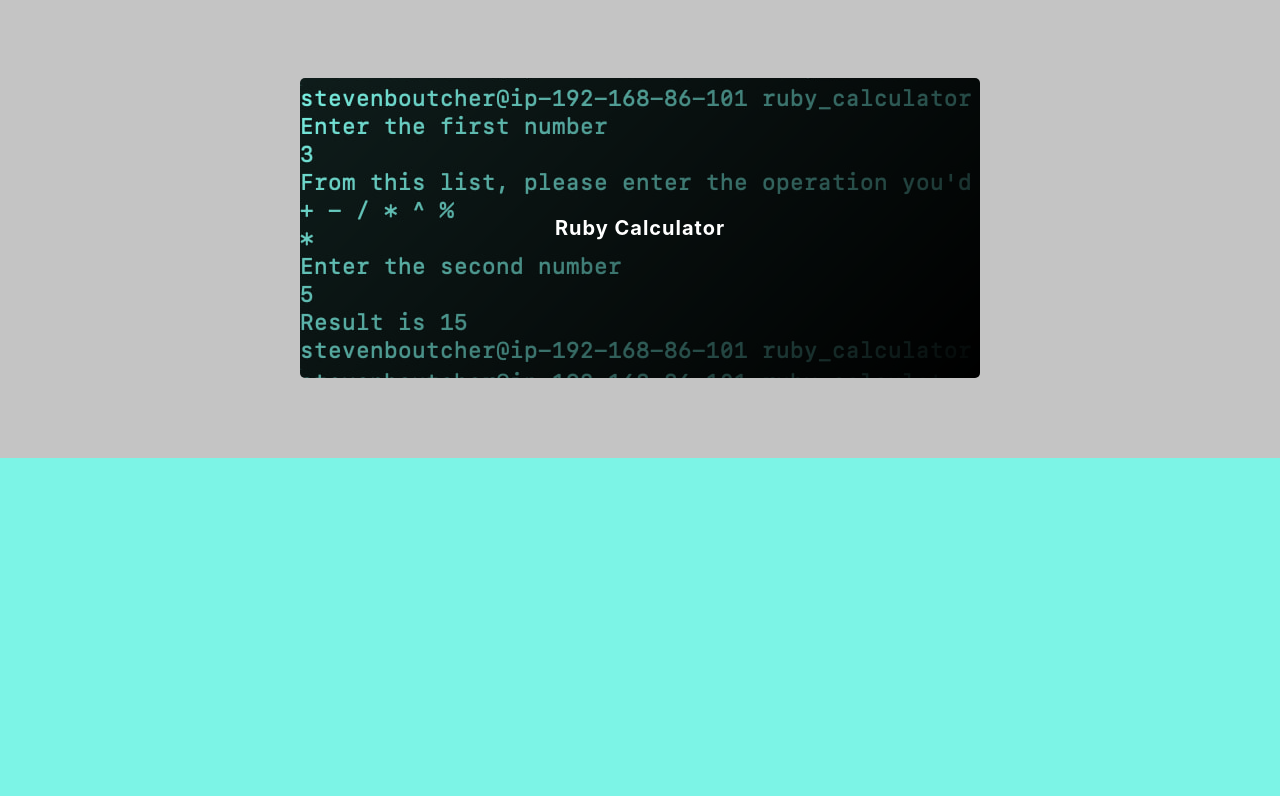
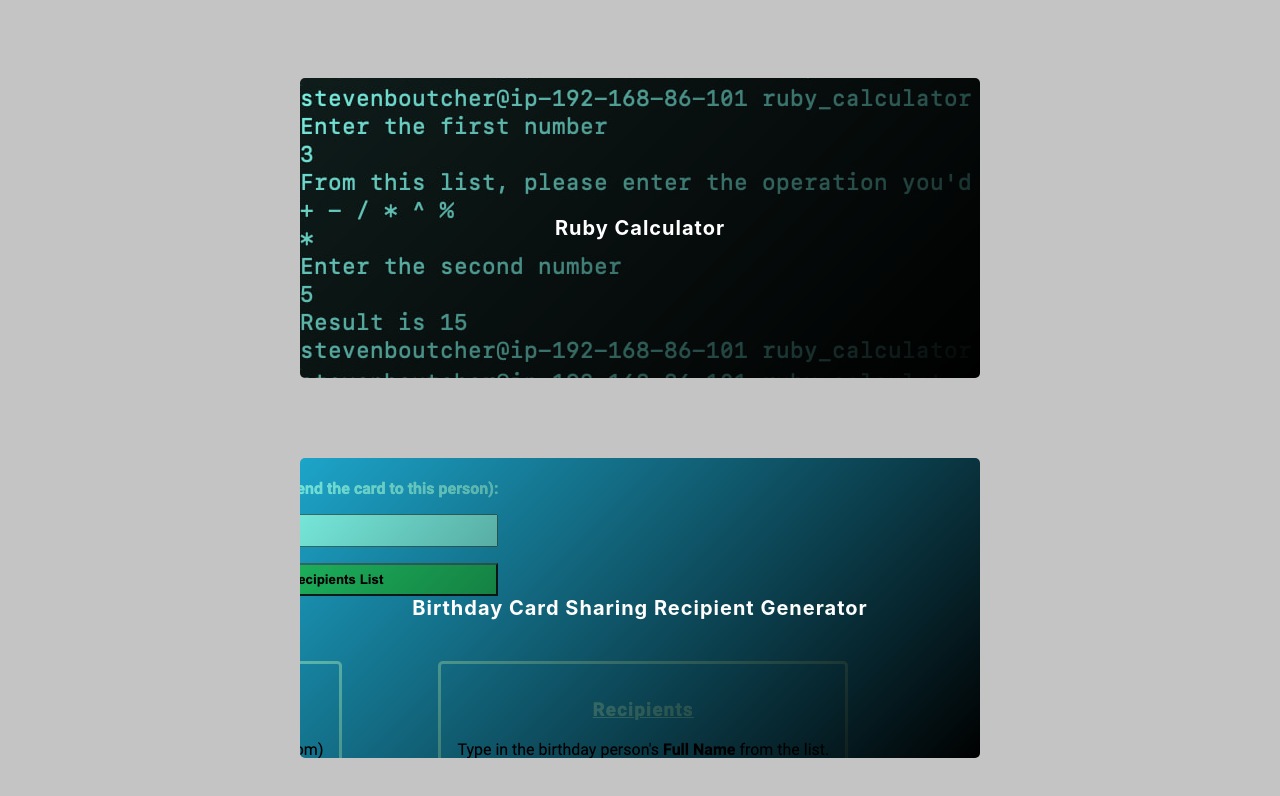
Before and after one commit to steven-the-qa/old-website, a React (Create React App) app in the folder client/: page /projects in a window 1280 px wide. Shown: the part 1543-2339 px from the top of the page. Before the commit the page ends 2001 px from the top, so only its background shows below. Built offline with nearby package versions, Linux system fonts and the light colour scheme.

Commit message:
add birthday card sharing recipients generator app to side projects

```diff
--- a/client/src/App.css
+++ b/client/src/App.css
@@ -71,6 +71,7 @@ h1, h3 {
   /* SIDE PROJECTS */
   --medicareandmore: url('images/sideprojects/medicareMore.JPG');
   --rubycalculator: url('images/sideprojects/rubyCalculator.jpeg');
+  --bdaycardrecipgenerator: url('images/sideprojects/bdaycardrecipgenerator.png');
 
   /* SOCIAL MEDIA */
   --linkedin: url('images/socials/LinkedIn.svg');
@@ -767,6 +768,12 @@ h1, h3 {
   background-position: left;
 }
 
+#bdaycardrecipgenerator {
+  background-image: var(--bdaycardrecipgenerator), linear-gradient(-45deg, black, white);
+  background-color: var(--blue);
+  background-blend-mode: multiply;
+  background-position: right;
+}
 @media (min-width: 800px) {
   .sideProject, .sideProject-description {
     width: 50%;
--- a/client/src/data/sideProjects.json
+++ b/client/src/data/sideProjects.json
@@ -23,5 +23,18 @@
         ],
         "repo": "https://github.com/boutchersj/ruby_calculator",
         "live": ""
+    },
+    "bdaycardrecipgenerator": {
+        "id": "bdaycardrecipgenerator",
+        "title": "Birthday Card Sharing Recipient Generator",
+        "description": "Created this to automate some of the tedium associated with sending out team-signed birthday cards",
+        "features": [
+            "Editable JSON file for adding your team members' name/email/birthday",
+            "Dynamically update recipients list",
+            "Exclude the birthday person from the recipients list",
+            "Keep track of all your team's birthdays"
+        ],
+        "repo": "https://github.com/boutchersj/bday_card_sharing_recipients",
+        "live": "https://boutchersj.github.io/bday_card_sharing_recipients/"
     }
 }
--- a/client/src/projects/SideProjects.js
+++ b/client/src/projects/SideProjects.js
@@ -7,6 +7,7 @@ export default function SideProjects() {
             <h3 className='sideProjects-title'>Side Projects</h3>
             <SideProject projectId="medicareandmore" />
             <SideProject projectId="rubycalculator" />
+            <SideProject projectId="bdaycardrecipgenerator" />
         </div>
     )
 }
```
Also changed, not shown: client/src/images/sideprojects/bdaycardrecipgenerator.png (added).
